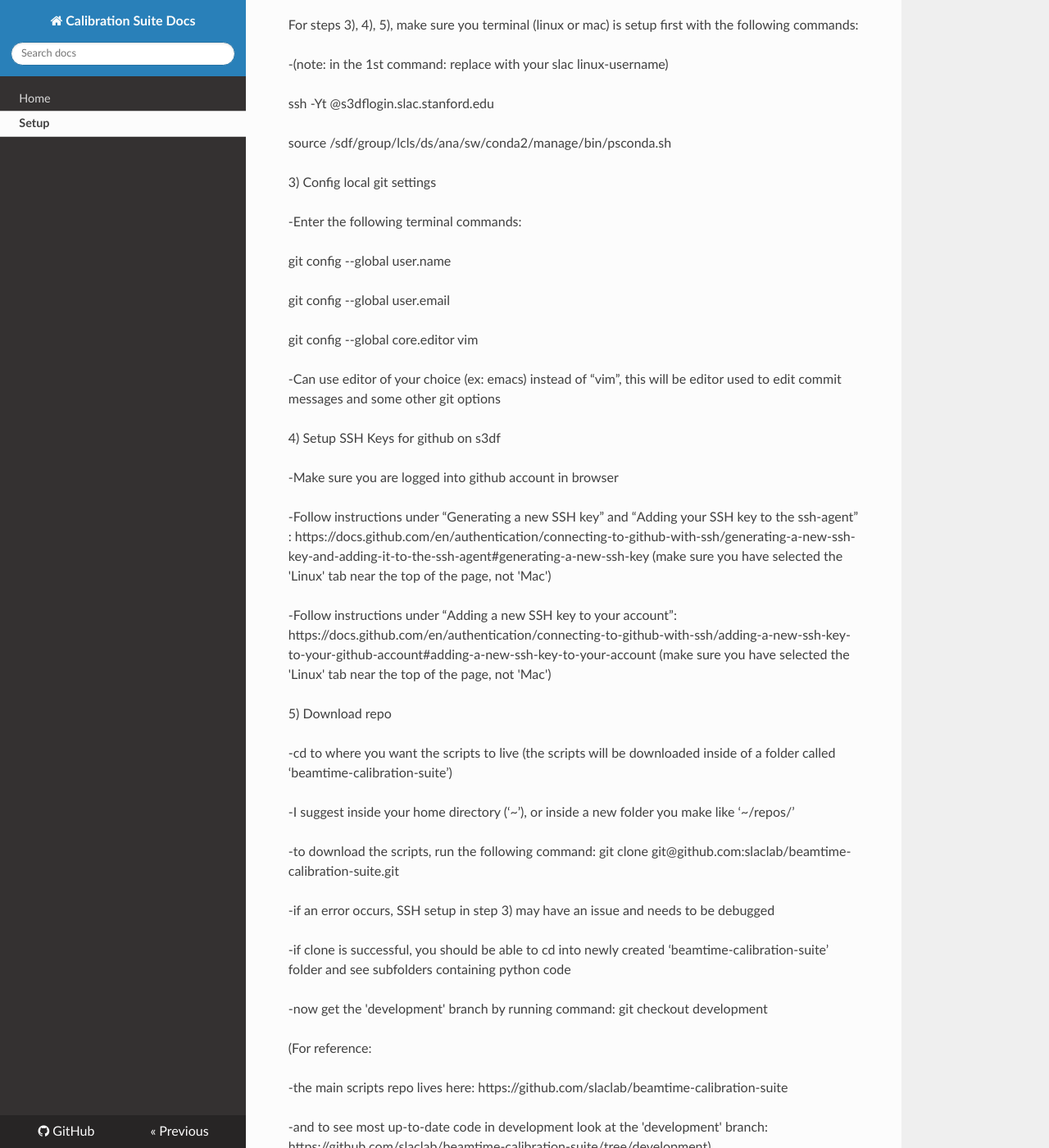
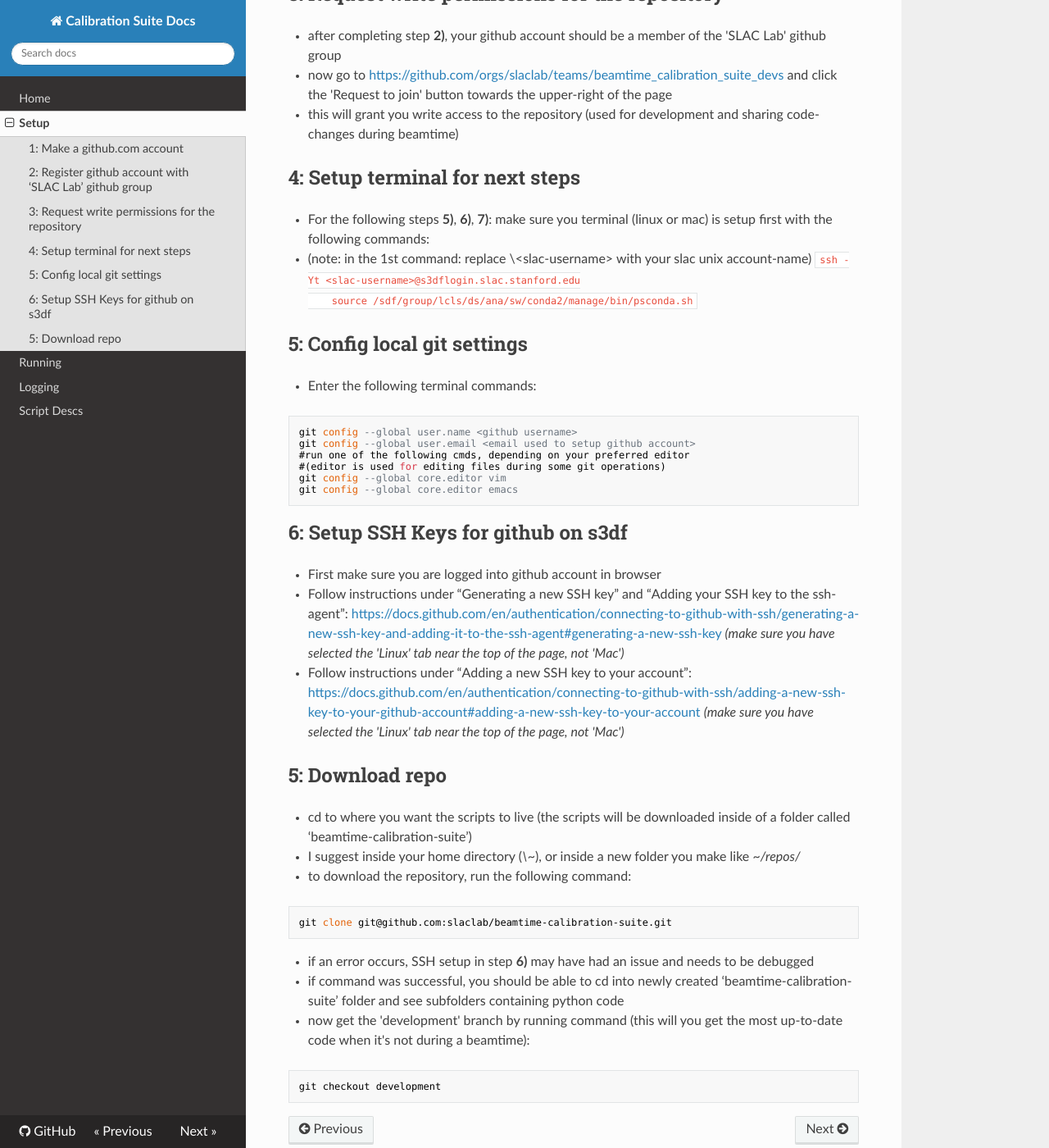
Before and after one commit to slaclab/beamtime-calibration-suite, an MkDocs documentation site: the page built from docs/setup.md, in a window 1280 px wide and 1400 px high, scrolled down 680 px. Shown: the whole window at 82% size. Built offline with MkDocs 1.6.1, drawn with Linux system fonts in a browser that asks for light colours; nearby versions of some CDN libraries; some of the changed text lies outside the part shown.

Commit message:
DOCS: Expand github-pages docs

````diff
--- a/docs/setup.md
+++ b/docs/setup.md
@@ -1,119 +1,66 @@
-Beamtime calibration suite git/github setup
+# Github and Git Setup
 
-1) Make a github.com account
+these steps will get you setup for running and developing the calibration suite
 
+## 1: Make a github.com account
 
--if already have github account and want to use it, skip to 2)
+* if you already have github account and want to use it, skip to step **2)**
+* else to make a new account follow the steps here: [https://github.com/join](https://github.com/join)
+* your username can be anything, some people at slac use _<username>-slac_ convention (ex: _nstelter-slac_)
+* for email you can use your _@slac.stanford.edu_ address or any other address if you want (just make sure to use the same email in step **4)**
+* you will need a code from your email for verification when creating the account
 
--else, follow the steps here: https://github.com/join
+## 2: Register github account with ‘SLAC Lab’ github group
 
+* first join ‘#comp-general’ channel on Slack
+* when viewing this slack channel, should see ‘Pinned’ and next to it ‘Workflows’ at top of the page
+* click ‘Workflows’ -> ‘SLAC GitHub Access’, and fill out the form with your info
+* wait to receive an email asking you to join the ‘SLAC Lab’ group, and follow instructions in this email
 
--username can be anything, some people use ‘<slac_username>-slac’ convention (ex: nstelter-slac)
+## 3: Request write permissions for the repository
 
+*  after completing step **2)**, your github account should be a member of the 'SLAC Lab' github group
+*  now go to [https://github.com/orgs/slaclab/teams/beamtime_calibration_suite_devs](https://github.com/orgs/slaclab/teams/beamtime_calibration_suite_devs) and click the 'Request to join' button towards the upper-right of the page
+*  this will grant you write access to the repository (used for development and sharing code-changes during beamtime)
 
-- for email can use ‘@slac.stanford.edu’ address, or any other address if you want (just make sure to use the same email in step 3))
+## 4: Setup terminal for next steps
 
+* For the following steps **5)**, **6)**, **7)**: make sure you terminal (linux or mac) is setup first with the following commands:
+* (note: in the 1st command: replace \<slac-username\> with your slac unix account-name)
+    ```
+    ssh -Yt <slac-username>@s3dflogin.slac.stanford.edu
+    source /sdf/group/lcls/ds/ana/sw/conda2/manage/bin/psconda.sh
+    ```
 
--will need a code from email to verify during creating account
+## 5: Config local git settings
 
+* Enter the following terminal commands:
+```
+git config --global user.name <github username>
+git config --global user.email <email used to setup github account>
+#run one of the following cmds, depending on your preferred editor
+#(editor is used for editing files during some git operations)
+git config --global core.editor vim
+git config --global core.editor emacs
+```
 
+## 6: Setup SSH Keys for github on s3df
 
+* First make sure you are logged into github account in browser
+* Follow instructions under “Generating a new SSH key” and “Adding your SSH key to the ssh-agent”: [https://docs.github.com/en/authentication/connecting-to-github-with-ssh/generating-a-new-ssh-key-and-adding-it-to-the-ssh-agent#generating-a-new-ssh-key](https://docs.github.com/en/authentication/connecting-to-github-with-ssh/generating-a-new-ssh-key-and-adding-it-to-the-ssh-agent#generating-a-new-ssh-key) _(make sure you have selected the 'Linux' tab near the top of the page, not 'Mac')_
+* Follow instructions under “Adding a new SSH key to your account”: [https://docs.github.com/en/authentication/connecting-to-github-with-ssh/adding-a-new-ssh-key-to-your-github-account#adding-a-new-ssh-key-to-your-account](https://docs.github.com/en/authentication/connecting-to-github-with-ssh/adding-a-new-ssh-key-to-your-github-account#adding-a-new-ssh-key-to-your-account) _(make sure you have selected the 'Linux' tab near the top of the page, not 'Mac')_
 
-2) Register github account with ‘SLAC Lab’ github group
+## 5: Download repo
 
--join ‘#comp-general’ channel on Slack
-
--when viewing this Slack channel, should see ‘Pinned’ and next to it ‘Workflows’ at top of the page
--click ‘Workflows’ -> ‘SLAC GitHub Access’, and fill out the form with your info
-
--should receive an email later asking you to join the ‘SLAC Lab’ group, then follow the further instructions in this email
-
-
-
-
-
-
-
-For steps 3), 4), 5), make sure you terminal (linux or mac) is setup first with the following commands:
-
--(note: in the 1st command: replace <slac-username> with your slac linux-username)
-
-    ssh -Yt <slac-username>@s3dflogin.slac.stanford.edu
-
-    source /sdf/group/lcls/ds/ana/sw/conda2/manage/bin/psconda.sh
-
-3) Config local git settings
-
--Enter the following terminal commands:
-
-    git config --global user.name <github username>
-
-    git config --global user.email <email used to setup github account>
-
-    git config --global core.editor vim
-
--Can use editor of your choice (ex: emacs) instead of “vim”, this will be editor used to edit commit messages and some other git options
-
-
-
-
-4) Setup SSH Keys for github on s3df
-
--Make sure you are logged into github account in browser
-
--Follow instructions under “Generating a new SSH key” and “Adding your SSH key to the ssh-agent” : https://docs.github.com/en/authentication/connecting-to-github-with-ssh/generating-a-new-ssh-key-and-adding-it-to-the-ssh-agent#generating-a-new-ssh-key (make sure you have selected the 'Linux' tab near the top of the page, not 'Mac')
-
--Follow instructions under “Adding a new SSH key to your account”: https://docs.github.com/en/authentication/connecting-to-github-with-ssh/adding-a-new-ssh-key-to-your-github-account#adding-a-new-ssh-key-to-your-account (make sure you have selected the 'Linux' tab near the top of the page, not 'Mac')
-
-
-
-
-5) Download repo
-
--cd to where you want the scripts to live (the scripts will be downloaded inside of a folder called ‘beamtime-calibration-suite’)
-
-    -I suggest inside your home directory (‘~’), or inside a new folder you make like ‘~/repos/’
-
--to download the scripts, run the following command: git clone git@github.com:slaclab/beamtime-calibration-suite.git
-
-     -if an error occurs, SSH setup in step 3) may have an issue and needs to be debugged
-
--if clone is successful, you should be able to cd into newly created ‘beamtime-calibration-suite’ folder and see subfolders containing python code
-
-
--now get the 'development' branch by running command: git checkout development
-
-(For reference:
-
-   -the main scripts repo lives here: https://github.com/slaclab/beamtime-calibration-suite
-
-
-   -and to see most up-to-date code in development look at the 'development' branch: https://github.com/slaclab/beamtime-calibration-suite/tree/development)
-
-
-
-
-6) Learn Git
-
--Suggest reading first 3 chapters of https://git-scm.com/book/en/v2 :
-
-     -The following sections can be skipped if you want (more detail than needed atm),
-
-
-         -1.5, 1.6, 2.6, 2.7, 3.5, 3.6
-
-     -recommended resource by git community, gives good base-understanding of git
-
-     -but many similar tutorials exist, so feel free to use other 'intro to git/github' videos/websites if you like them better
-
--(Optional) Here is also short presentation that summaries book content: https://courses.cs.washington.edu/courses/cse403/13au/lectures/git.ppt.pdf
-
-
--(Optional) Git commands cheat sheet: https://www.jrebel.com/system/files/git-cheat-sheet.pdf (**link will start download of pdf cheat sheet)
-
--(If you plan on developing the library) The following explains GitHub 'Pull Requests' feature:
-
-    -https://docs.github.com/en/pull-requests/collaborating-with-pull-requests/proposing-changes-to-your-work-with-pull-requests/about-pull-requests
-
-
-    -https://docs.github.com/en/pull-requests/collaborating-with-pull-requests/proposing-changes-to-your-work-with-pull-requests/creating-a-pull-request
+* cd to where you want the scripts to live (the scripts will be downloaded inside of a folder called ‘beamtime-calibration-suite’)
+  * I suggest inside your home directory (_\~_), or inside a new folder you make like _~/repos/_
+* to download the repository, run the following command:
+```
+git clone git@github.com:slaclab/beamtime-calibration-suite.git
+```
+  * if an error occurs, SSH setup in step **6)** may have had an issue and needs to be debugged
+* if command was successful, you should be able to cd into newly created ‘beamtime-calibration-suite’ folder and see subfolders containing python code
+* now get the 'development' branch by running command (this will you get the most up-to-date code when it's not during a beamtime):
+```
+git checkout development
+```
--- a/mkdocs.yml
+++ b/mkdocs.yml
@@ -4,7 +4,9 @@ repo_url: https://github.com/slaclab/beamtime-calibration-suite
 nav:
   - Home: index.md
   - Setup: setup.md
-
+  - Running: running.md
+  - Logging: logging.md
+  - Script Descs: script_descriptions.md
 theme:
   name: 'readthedocs'
 
````
Also changed, not shown: docs/index.md (+22 -2 lines), docs/logging.md (added, +29 -0 lines), docs/running.md (added, +16 -0 lines), docs/script_descriptions.md (added, +45 -0 lines).
